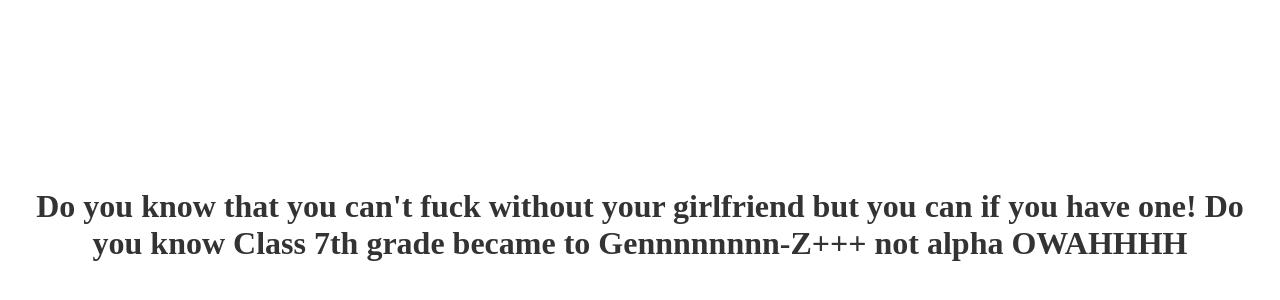
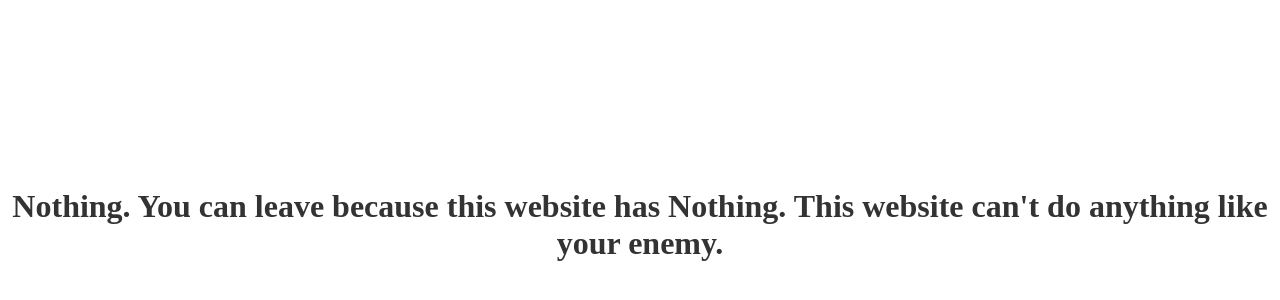
Before and after one commit to aryadoes/story-website, a plain HTML site: page index.html in a window 1280 px wide. Shown: the part 68-368 px from the top of the page. Drawn offline with Linux system fonts and the light colour scheme.

Commit message:
Update index.html

```diff
--- a/index.html
+++ b/index.html
@@ -6,7 +6,7 @@
   <style>
     body {
    body {
-  font-family: "Times New Roman", Times, serif;
+  font-family: "Roboto", Times, serif;
 }
 
       text-align: center;
@@ -20,6 +20,7 @@
   </style>
 </head>
 <body>
-  <h1>Do you know that you can't fuck without your girlfriend but you can if you have one! Do you know Class 7th grade became to Gennnnnnnn-Z+++ not alpha OWAHHHH</h1>
+  <h1>Nothing. You can leave because this website has Nothing.
+  This website can't do anything like your enemy.</h1>
 </body>
 </html>
```
